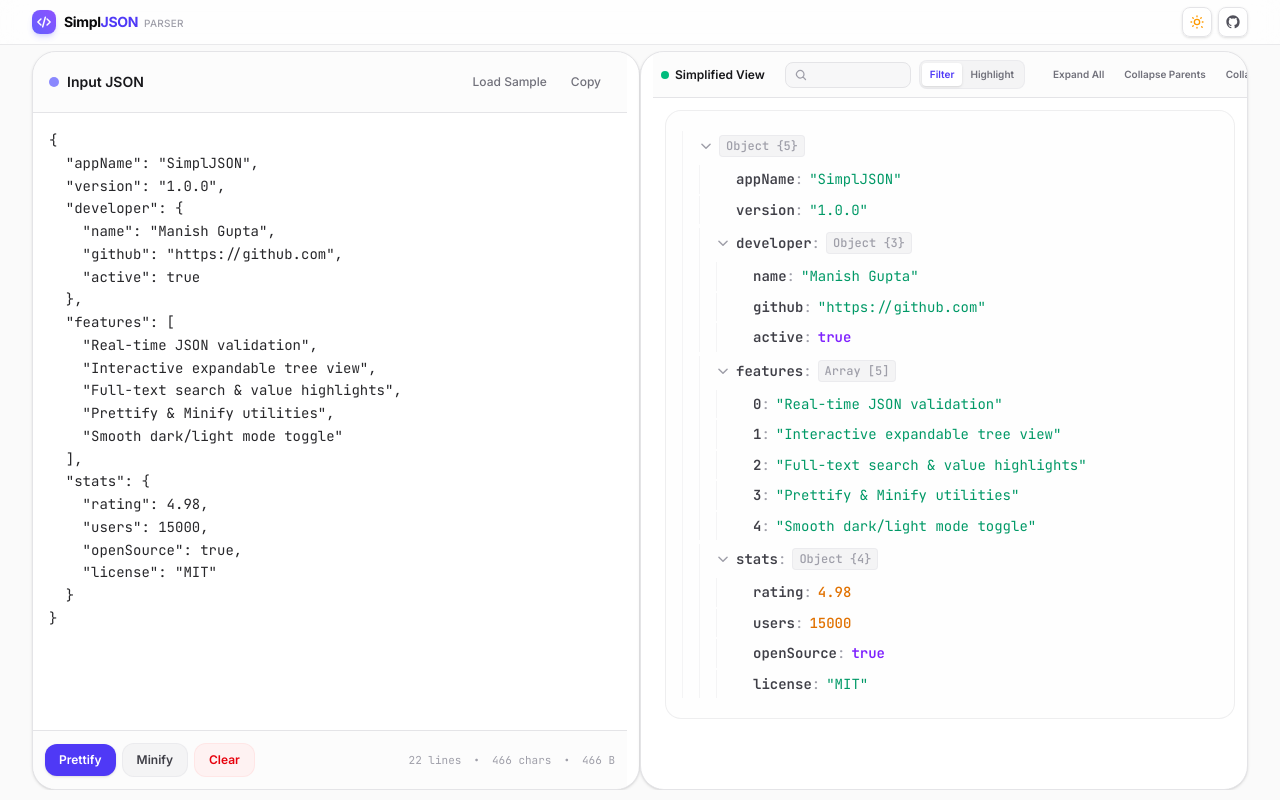
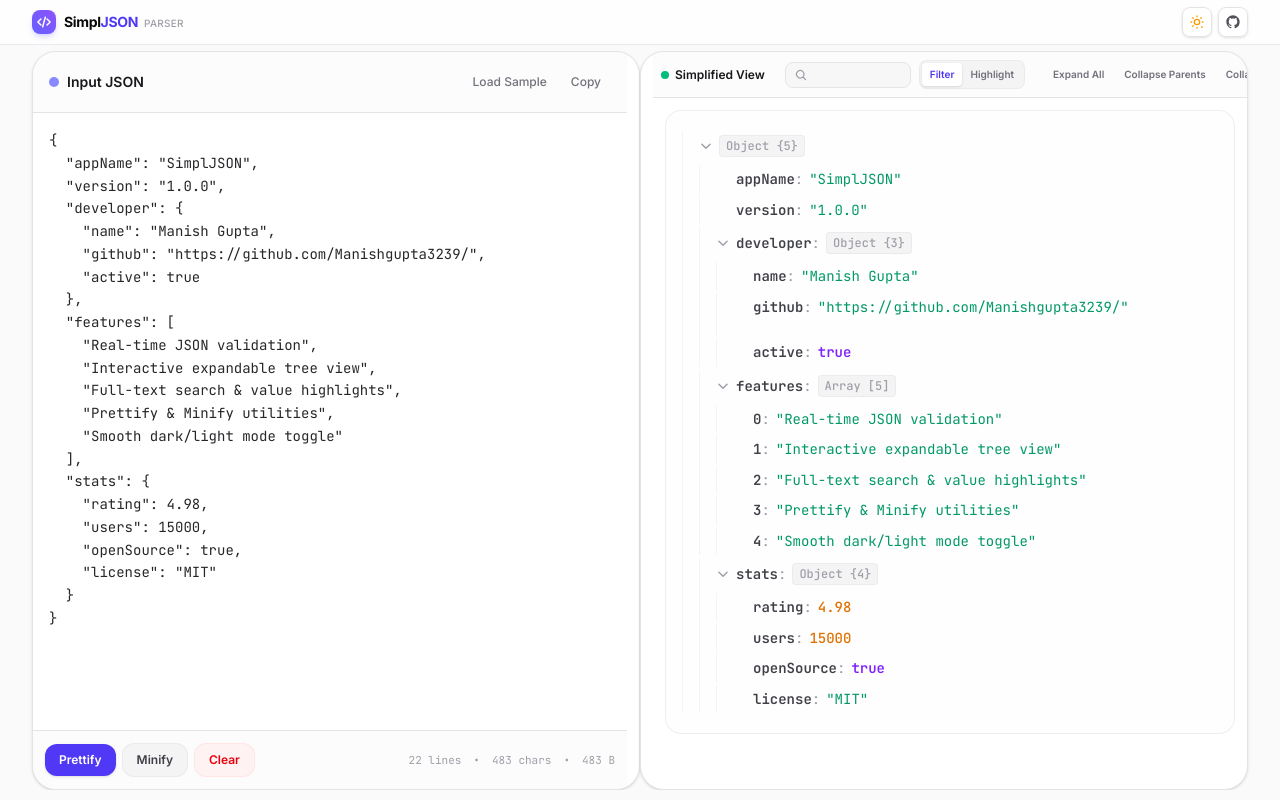
Before and after one commit to Manishgupta3239/json-parser, a React (Vite) app: page / in a window 1280 px wide. Built offline with nearby package versions, Linux system fonts and the light colour scheme.

Commit message:
fixed sample json

```diff
--- a/src/App.jsx
+++ b/src/App.jsx
@@ -7,7 +7,7 @@
   "version": "1.0.0",
   "developer": {
     "name": "Manish Gupta",
-    "github": "https://github.com",
+    "github": "https://github.com/Manishgupta3239/",
     "active": true
   },
   "features": [
```
